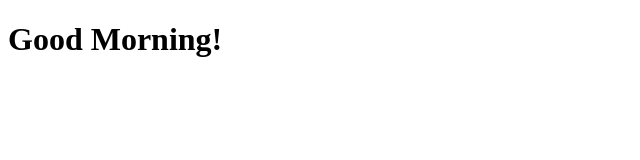
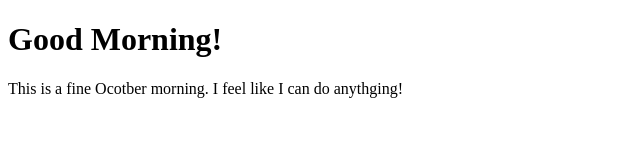
Before and after one commit to mahjabeen-sust/test-project, a plain HTML site: page index.html in a window 1280 px wide. Shown: the whole page, without its empty margins (0-640 px from the left). Drawn offline with Linux system fonts and the light colour scheme.

Commit message:
Header branch 1st commit

```diff
--- a/index.html
+++ b/index.html
@@ -8,6 +8,7 @@
 </head>
 <body>
     <h1>Good Morning!</h1>
+    <p>This is a fine Ocotber morning. I feel like I can do anythging!</p>
 
 </body>
 </html>
```
